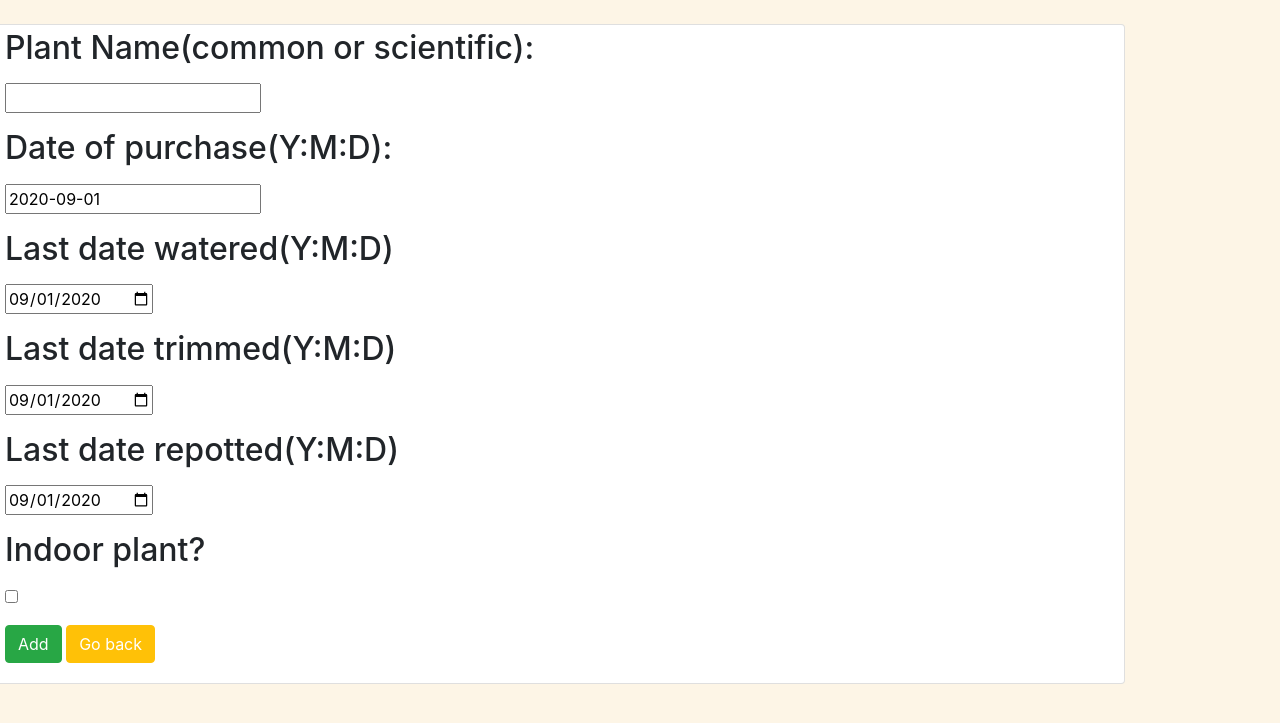
After one commit to LSanchez17/Plant-Keeper, a Flask app: template templates/plants/add_plant.html in a window 1280 px wide. The commit adds this page. Shown: the top 723 px of the page. Run offline with Flask 2, Linux system fonts and the light colour scheme; the template is opened without the code that fills it: values that come from a table or form of the project are taken from there, others are empty; some libraries are stand-ins or nearby versions.

Commit message:
Updated some plant routes, form for adding plants, route modifications

```diff
--- a/app.py
+++ b/app.py
@@ -5,6 +5,7 @@ from sqlalchemy.exc import IntegrityError
 
 from forms import RegisterForm, LoginForm, AddPlantForm, EditPlantForm, TutorialForm, GardenForm
 from models import db, connect_db, User, Plants, Weather, Garden
+from api_logic import *
 
 LOGGED_IN_USER = ""
 
@@ -49,7 +50,10 @@ def do_logout():
 #Routes for user methodology
 @app.route('/', methods=['GET','POST'])
 def landing_page():
-    """Basic landing page"""
+    """Basic landing page, shows login/register on template if not stored in local G object
+       If stored in local g object, we show them a tutorial form so we can set up user account better
+       Once user is set up, they can begin doing plant stuff
+    """
     form = TutorialForm()
 
     if form.validate_on_submit():
@@ -108,7 +112,7 @@ def login():
 
         if which_user:
             do_login(which_user)
-            flash(f'Login succesful!', 'sucess')
+            flash(f'Login succesful!', 'success')
             return redirect('/')
         else:
             flash(f'Invalid credentials','danger')
@@ -119,5 +123,78 @@ def login():
 def logout():
     """Log user out and clear g/session"""
     do_logout()
-    flash(f'Logout succesful! See ya later')
+    flash(f'Logout succesful! See ya later','success')
     return redirect('/')
+
+#####################################################
+#Routes for plants
+@app.route('/<int:user_id>/plants')
+def plant_page(user_id):
+    """Displays plants tied to this user"""
+    if not g.user:
+        flash('Access unauthorized', 'danger')
+        return redirect("/")
+
+    which_user = User.query.get_or_404(user_id)
+    which_plants = Plants.query.filter(Plants.user_id == which_user.id)
+
+    return render_template('plants/plants_page.html', plants=which_plants)
+
+@app.route('/<int:user_id>/plants/add', methods=['GET','POST'])
+def add_plants(user_id):
+    """Adds a plant to this user's account"""
+    if not g.user:
+        flash('Access unauthorized', 'danger')
+        return redirect("/")
+
+    which_user = User.query.get_or_404(user_id)
+    form = AddPlantForm()
+
+    if form.validate_on_submit():
+        new_plant = Plants(
+                    plant_name = form.plant_name.data,
+                    plant_birthday = form.plant_birthday.data,
+                    last_watered = form.last_watered.data or form.last_watered.default,
+                    last_trimmed = form.last_trimmed.data or form.last_trimmed.default,
+                    last_repotted = form.last_repotted.data or form.last_repotted.default,
+                    indoor = form.indoor.data,
+                    user_id = which_user.id
+                    )
+
+        db.session.add(new_plant)
+        db.session.commit()
+
+        flash('Plant added successfully!', 'success')
+        return redirect(f'/{g.user.id}/plants')
+    else:
+        flash('Could not add plant, check your input', 'danger')
+        return render_template('/plants/add_plant.html', form=form)
+
+    return render_template('/plants/add_plant.html', form=form)
+
+
+
+
+
+
+
+
+
+
+
+
+
+
+###########################################################################
+###########################################################################
+########################DELETE ME AFTER HEROKU DEPLOYMENT##################
+
+@app.after_request
+def add_header(req):
+    """Add non-caching headers on every request."""
+
+    req.headers["Cache-Control"] = "no-cache, no-store, must-revalidate"
+    req.headers["Pragma"] = "no-cache"
+    req.headers["Expires"] = "0"
+    req.headers['Cache-Control'] = 'public, max-age=0'
+    return req
--- a/forms.py
+++ b/forms.py
@@ -2,6 +2,7 @@ from flask_wtf import FlaskForm
 from wtforms import StringField, PasswordField, DateField, TextAreaField, BooleanField, SelectField
 from wtforms.validators import DataRequired, Email, Length, Optional
 
+from datetime import date
 
 class RegisterForm(FlaskForm):
     """Form for registering messages."""
@@ -21,10 +22,10 @@ class AddPlantForm(FlaskForm):
     """Form for adding a plant to user's garden"""
 
     plant_name = StringField('Plant Name(common or scientific):', validators=[DataRequired()])
-    plant_birthday = StringField('Date of purchase:', validators=[DataRequired()])
-    last_watered = DateField('Last date watered', validators=[Optional()])
-    last_trimmed = DateField('Last date trimmed', validators=[Optional()])
-    last_repotted = DateField('Last date repotted', validators=[Optional()])
+    plant_birthday = StringField('Date of purchase(Y:M:D):', default=date.today(), validators=[DataRequired()])
+    last_watered = DateField('Last date watered(Y:M:D)', default=date.today(), validators=[Optional()])
+    last_trimmed = DateField('Last date trimmed(Y:M:D)', default=date.today(), validators=[Optional()])
+    last_repotted = DateField('Last date repotted(Y:M:D)', default=date.today(), validators=[Optional()])
     indoor = BooleanField('Indoor plant?', validators=[DataRequired()])
 
 
--- a/models.py
+++ b/models.py
@@ -52,7 +52,7 @@ class User(db.Model):
             authorized = bcrypt.check_password_hash(user.password, password)
             if authorized:
                 return user
-        return false
+        return False
 
 class Plants(db.Model):
     """Plant model"""
--- /dev/null
+++ b/static/styles/body.css
@@ -0,0 +1,3 @@
+body {
+    background-color:oldlace !important;
+}
--- a/templates/base.html
+++ b/templates/base.html
@@ -3,26 +3,35 @@
 <head>
     <meta charset="UTF-8">
     <meta name="viewport" content="width=device-width, initial-scale=1.0">
-    <link rel="stylesheet" href="https://stackpath.bootstrapcdn.com/bootstrap/4.5.2/css/bootstrap.min.css" integrity="sha384-JcKb8q3iqJ61gNV9KGb8thSsNjpSL0n8PARn9HuZOnIxN0hoP+VmmDGMN5t9UJ0Z" crossorigin="anonymous">    <title>Plant-Keeper</title>
+    <link rel="stylesheet" href="https://stackpath.bootstrapcdn.com/bootstrap/4.5.2/css/bootstrap.min.css" integrity="sha384-JcKb8q3iqJ61gNV9KGb8thSsNjpSL0n8PARn9HuZOnIxN0hoP+VmmDGMN5t9UJ0Z" crossorigin="anonymous">
+    <link rel='stylesheet' href='/static/styles/body.css'>
+    <script src="https://cdnjs.cloudflare.com/ajax/libs/axios/0.20.0/axios.min.js" integrity="sha512-quHCp3WbBNkwLfYUMd+KwBAgpVukJu5MncuQaWXgCrfgcxCJAq/fo+oqrRKOj+UKEmyMCG3tb8RB63W+EmrOBg==" crossorigin="anonymous"></script>
+    <title>Plant-Keeper</title>
     {% if g.user %}
-    <nav class='navbar fixed-top navbar-dark bg-light'>
+    <nav class='navbar navbar-dark bg-dark'>
         <ul class='nav justify-content-center'>
-            <li class='navbar-brand'><a href='/' class='nav-link active'><img src='/static/logo.png' style='width:30px;height:30px'> Home</a></li>
-            <li class='navbar-brand'><a href=f'/{g.username}/plants' class='nav-link'><img src='/static/add-plant-icon.png' style='width:30px;height:30px'> My Plants</a></li>
-            <li class='navbar-brand'><a href='/weather' class='nav-link'><img src='/static/weather/calendar.png' style='width:30px;height:30px'> Weather</a></li>
+            <li class='navbar-brand'><a href='/' class='nav-link text-white'><img src='/static/logo.png' style='width:30px;height:30px'> Home</a></li>
+            <li class='navbar-brand'><a href='/{{g.user.id}}/plants' class='nav-link text-white'><img src='/static/add-plant-icon.png' style='width:30px;height:30px'> My Plants</a></li>
+            <li class='navbar-brand'><a href='/weather' class='nav-link text-white'><img src='/static/weather/calendar.png' style='width:30px;height:30px'> Weather</a></li>
             {% if g.user %}
-                <li class='navbar-brand'><a href='/account' class='nav-link'><img src={{g.user.profile_pic_url}} style='width:30px;height:30px'>  Account Info</a></li>
-                <li class='navbar-brand'><a href='/logout' class='nav-link'>Logout</a></li>
+                <li class='navbar-brand'><a href='/account' class='nav-link text-white'><img src={{g.user.profile_pic_url}} style='width:30px;height:30px'>  Account Info</a></li>
+                <li class='navbar-brand'><a href='/logout' class='nav-link text-white'>Logout</a></li>
             {% endif %}
         </ul>
     </nav>
     {% endif %}
 </head>
 <body>
+
+    <div class='container'>
+        {% for category, message in get_flashed_messages(with_categories=True) %}
+          <div class="alert alert-{{ category }}">{{ message }}</div>
+        {% endfor %}
+    </div>
+
     {% block content %}
 
 
     {% endblock %}
-<script src="https://cdnjs.cloudflare.com/ajax/libs/axios/0.20.0/axios.min.js" integrity="sha512-quHCp3WbBNkwLfYUMd+KwBAgpVukJu5MncuQaWXgCrfgcxCJAq/fo+oqrRKOj+UKEmyMCG3tb8RB63W+EmrOBg==" crossorigin="anonymous"></script>
 </body>
 </html>
--- a/templates/index.html
+++ b/templates/index.html
@@ -4,11 +4,12 @@
     <meta charset="UTF-8">
     <meta name="viewport" content="width=device-width, initial-scale=1.0">
     <link rel="stylesheet" href="https://stackpath.bootstrapcdn.com/bootstrap/4.5.2/css/bootstrap.min.css" integrity="sha384-JcKb8q3iqJ61gNV9KGb8thSsNjpSL0n8PARn9HuZOnIxN0hoP+VmmDGMN5t9UJ0Z" crossorigin="anonymous">    <title>Plant-Keeper</title>
+    <link rel='stylesheet' href='/static/styles/body.css'>
     {% if g.user %}
     <nav class='navbar navbar-dark bg-dark'>
         <ul class='nav justify-content-left'>
             <li class='navbar-brand'><a href='/' class='nav-link text-white'><img src='/static/logo.png' style='width:30px;height:30px'> Home</a></li>
-            <li class='navbar-brand'><a href=f'/{g.username}/plants' class='nav-link text-white'><img src='/static/add-plant-icon.png' style='width:30px;height:30px'> My Plants</a></li>
+            <li class='navbar-brand'><a href='/{{g.user.id}}/plants' class='nav-link text-white'><img src='/static/add-plant-icon.png' style='width:30px;height:30px'> My Plants</a></li>
             <li class='navbar-brand'><a href='/weather' class='nav-link text-white'><img src='/static/weather/calendar.png' style='width:30px;height:30px'> Weather</a></li>
             {% if g.user %}
                 <li class='navbar-brand'><a href='/account' class='nav-link text-white'><img src={{g.user.profile_pic_url}} style='width:30px;height:30px'>  Account Info</a></li>
--- /dev/null
+++ b/templates/plants/add_plant.html
@@ -0,0 +1,25 @@
+{% extends 'base.html' %}
+
+{% block content %}
+<br/>
+<div class='container row justify-content-center card p-1'>
+  <div class='col-md-12'>
+    <form class='form-group' method='POST'>
+        {{form.hidden_tag() }}
+        {% for field in form
+            if field.widget.input_type != 'hidden' %}
+        <div>
+        <h2>{{field.label}}</h2>
+        <p>{{field}}</p>
+        {% for error in field.errors %}
+            {{error}}
+        {% endfor %}
+        </div>
+        {% endfor %}
+        <button class='btn btn-md btn-success' type='submit'>Add</button>
+        <button class='btn btn-md btn-warning'><a href='/{{g.user.id}}/plants' class='text-white'>Go back</a></button>
+    </form>
+  </div>
+</div>
+
+{% endblock %}
--- a/templates/register.html
+++ b/templates/register.html
@@ -1,7 +1,9 @@
 {% extends 'base.html' %}
 
 {% block content %}
-    <form id='register-user-form' class='form-control' method='POST'>
+<div class='row justify-content-center'>
+  <div class='col-md-3'>
+    <form id='register-user-form' class='form-group' method='POST'>
         {{form.hidden_tag() }}
             {% for field in form
                 if field.widget.input_type != 'hidden' %}
@@ -16,4 +18,6 @@
             <button class='btn btn-md btn-success' type='submit'>Register</button>
             <button class='btn btn-md btn-warning'><a href='/'>Return</a></button>
     </form>
+  </div>
+</div>
 {% endblock %}
--- a/templates/user/dashboard.html
+++ b/templates/user/dashboard.html
@@ -1,6 +1,5 @@
-
+<!--Gets attached to homepage later-->
 {% block body %}
-
 
 <div class='container text-center'>
     <h2 class='card-title text-dark'>Welcome {{g.user.username}}</h2>
```
Also changed, not shown: api_logic.py (added, +16 -0 lines), templates/login.html (+5 -2 lines), templates/plants/plants_page.html (added, +35 -0 lines). Lines whose indentation alone changed are shown as unchanged.
